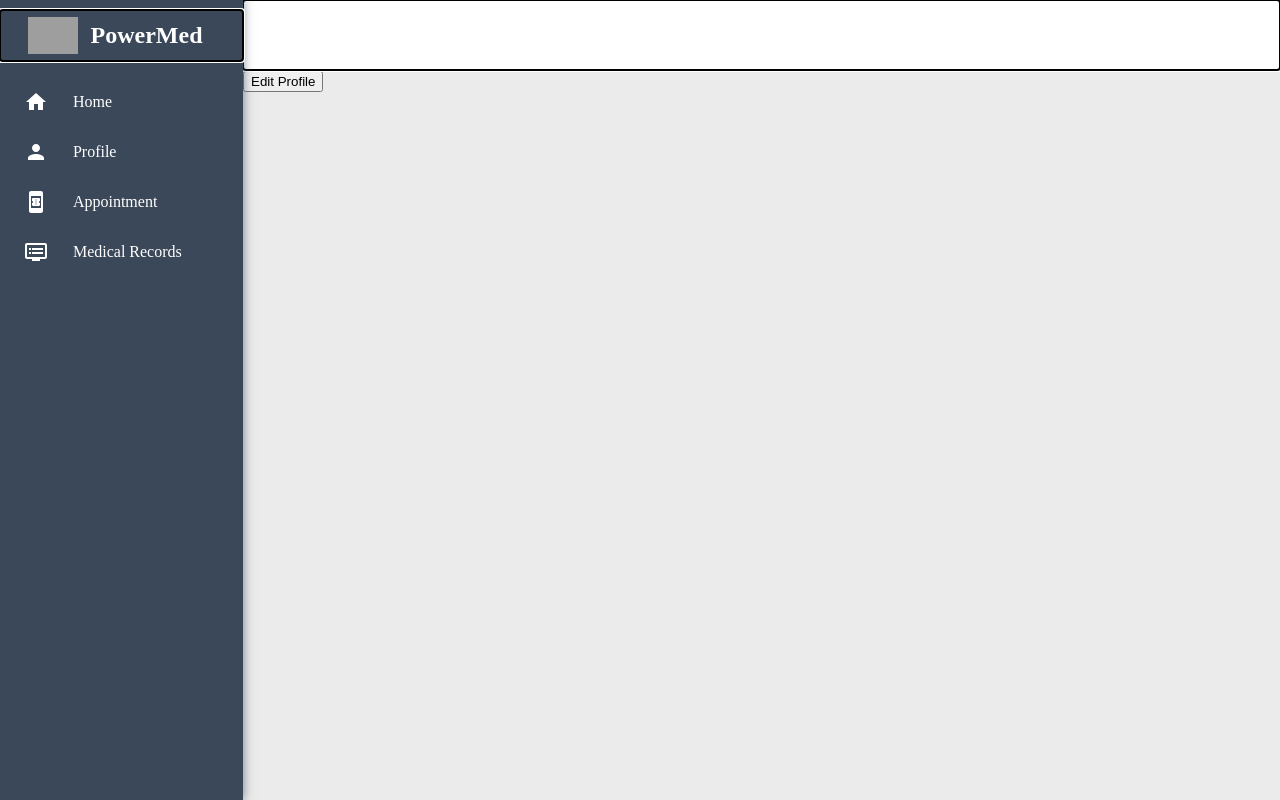
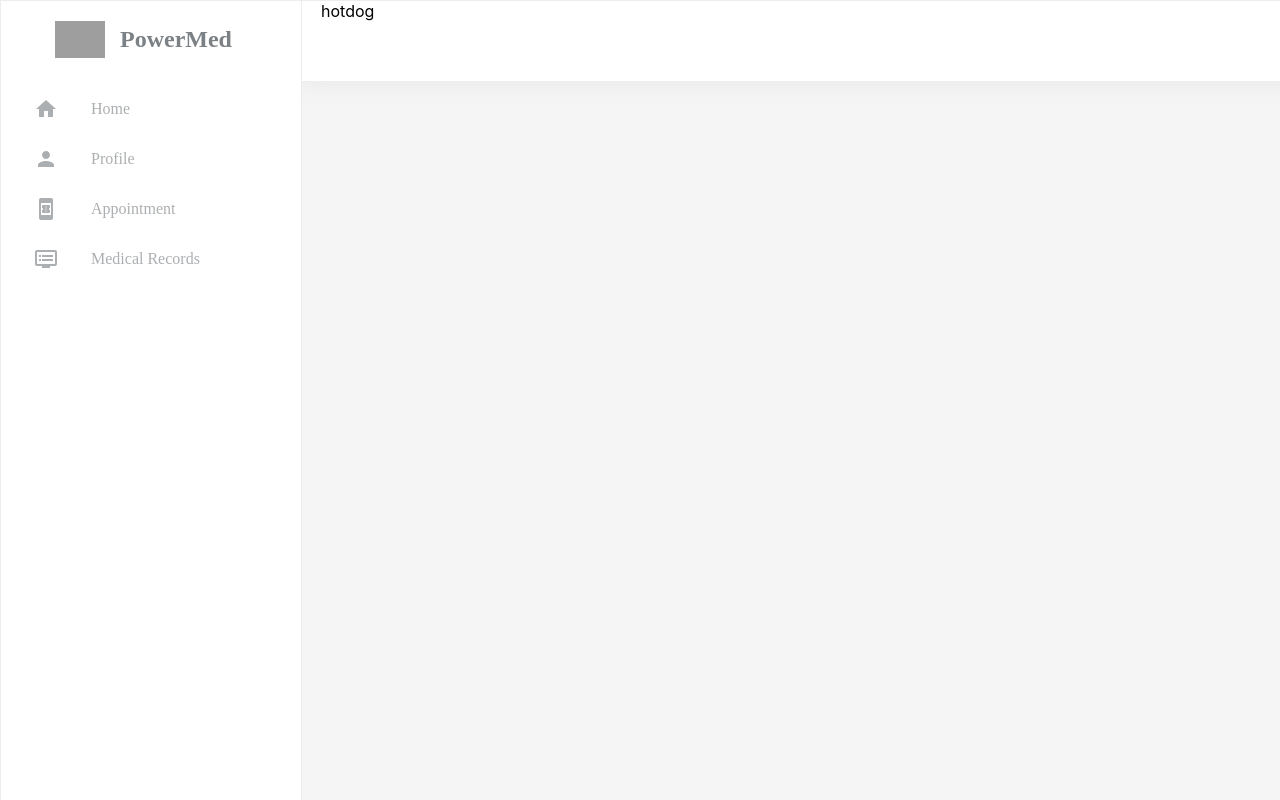
Before and after one commit to RheaRizz/Power_Pat_Girls, a React (Create React App) app in the folder patient-dashboard/: page / in a window 1280 px wide. Built offline with nearby package versions, Linux system fonts and the light colour scheme; grey boxes are pictures that could not be loaded.

Commit message:
patient-dashboard, app, home, header, sidebar

```diff
--- a/patient-dashboard/src/App.css
+++ b/patient-dashboard/src/App.css
@@ -1,7 +1,7 @@
 .App {
   width: 100vw;
   height: 100vh;
-  background-color: #ebebeb;
+  background-color: rgb(245, 245, 245);
   display: flex;
 }
 
--- a/patient-dashboard/src/App.js
+++ b/patient-dashboard/src/App.js
@@ -2,16 +2,17 @@
 import './App.css';
 import Header from './components/header/header';
 import Sidebar from './components/sidebar/sidebar'
-import UserProfile from './components/user-profile/user-profile';
+//import Home from './components/dashboard-home-page/home';
+//import UserProfile from './components/user-profile/user-profile'; //<UserProfile />
 
 function App() {
   return (
     <div className='App'>
 			<Header />
 			<Sidebar />
-			<UserProfile />
+
     </div>
   )
 }
 
-export default App
+export default App;
--- /dev/null
+++ b/patient-dashboard/src/components/dashboard-home-page/home.css
@@ -0,0 +1,21 @@
+.app-content-page {
+  height: auto;
+  width: 100%;
+  background-color: white;
+  padding: 50px; /* Adjust the padding as needed */
+  margin: 10px;
+  box-sizing: border-box; /* Include padding and border in the element's total width and height */
+	border-radius: 10px;
+	outline: auto;
+	margin-top: 90px;
+	margin-left: 310px;
+}
+
+.row-one {
+	background-color: greenyellow;
+	width: 30%;
+	border-radius: 10px;
+	padding: 16px;
+	font-family: 'Times New Roman', Times, serif;
+	cursor: pointer;
+}
--- /dev/null
+++ b/patient-dashboard/src/components/dashboard-home-page/home.js
@@ -0,0 +1,31 @@
+import React from "react";
+import './home.css'
+
+function Home() {
+    return(
+        <div className="app-content-page">
+					<div className="row-one">
+						<div className="col-one">
+							<section className="doctor">
+								<div className="text">
+									<h3>Need a Doctor?</h3>
+									<p>Book an appointment now</p>
+								</div>
+							</section>
+						</div>
+					</div>
+					<div className="row-two">
+						<h2 className="section-header">Explore</h2>
+					</div>
+					<div className="row-three">
+						<div className="col-two">
+							<section className="booking">
+								<h3>Booking Instructions</h3>
+							</section>
+						</div>
+					</div>
+				</div>
+    );
+};
+
+export default Home;
--- a/patient-dashboard/src/components/header/header.css
+++ b/patient-dashboard/src/components/header/header.css
@@ -1,6 +1,11 @@
 .header {
-  height: 70px;
+  height: 80px;
+  width: calc(100% - 300px); /* Adjust width to leave space for the sidebar */
   background-color: rgb(255, 255, 255);
-  display: flex;
-  outline-style: auto;
+  border: 0.5px solid rgb(237, 237, 237);
+  box-shadow: 0 0 25px rgb(230, 230, 230);
+  justify-content: space-between;
+  padding: 0 20px; /* Optional: Add padding for better visual appearance */
+  position: fixed; /* Fixed position to stay at the top while scrolling */
+  margin-left: 300px;
 }
--- a/patient-dashboard/src/components/header/header.js
+++ b/patient-dashboard/src/components/header/header.js
@@ -4,7 +4,7 @@ import './header.css';
 function Header() {
     return(
         <div className="header">
-            <div className="greeting"></div>
+            <div className="greeting">hotdog</div>
         </div>
     );
 };
--- a/patient-dashboard/src/components/sidebar/sidebar.css
+++ b/patient-dashboard/src/components/sidebar/sidebar.css
@@ -1,17 +1,18 @@
 .Sidebar {
+  height: 100vh;
   width: 300px;
-  background-color: #3b4859;
-  box-shadow: 0 0 10px #3b4859b1;
+  background-color: rgb(255, 255, 255);
+  border: 0.5px solid rgb(237, 237, 237);
   padding-top: 20px; /* Add padding at the top for the logo */
-  position: relative;
+  position: fixed;
 }
 
 .logo {
   margin-top: -10px;
+  color: rgb(124, 129, 133);
   display: flex;
   justify-content: center;
   align-items: center;
-  outline-style: auto;
 }
 
 .logo img {
@@ -20,7 +21,6 @@
 }
 
 .logo h2 {
-  color: white;
   margin: 5%;
   font-family: 'Times New Roman', Times, serif;
   font-weight: bolder;
@@ -40,19 +40,22 @@
   margin: 0%;
   display: flex;
   flex-direction: row;
-  color: white;
+  color: #acafb1;
   justify-content: center;
   align-items: center;
   font-family: 'Times New Roman', Times, serif;
+  font-size: 16px;
 }
 
 .SidebarList .row:hover {
   cursor: pointer;
-  background-color: #333f4c;
+  background-color: #ececec;
+  border-radius: 10px;
 }
 
 .SidebarList #active {
-  background-color: #333f4c;
+  background-color: #ececec;
+  border-radius: 10px;
 }
 
 .row #icon {
```
